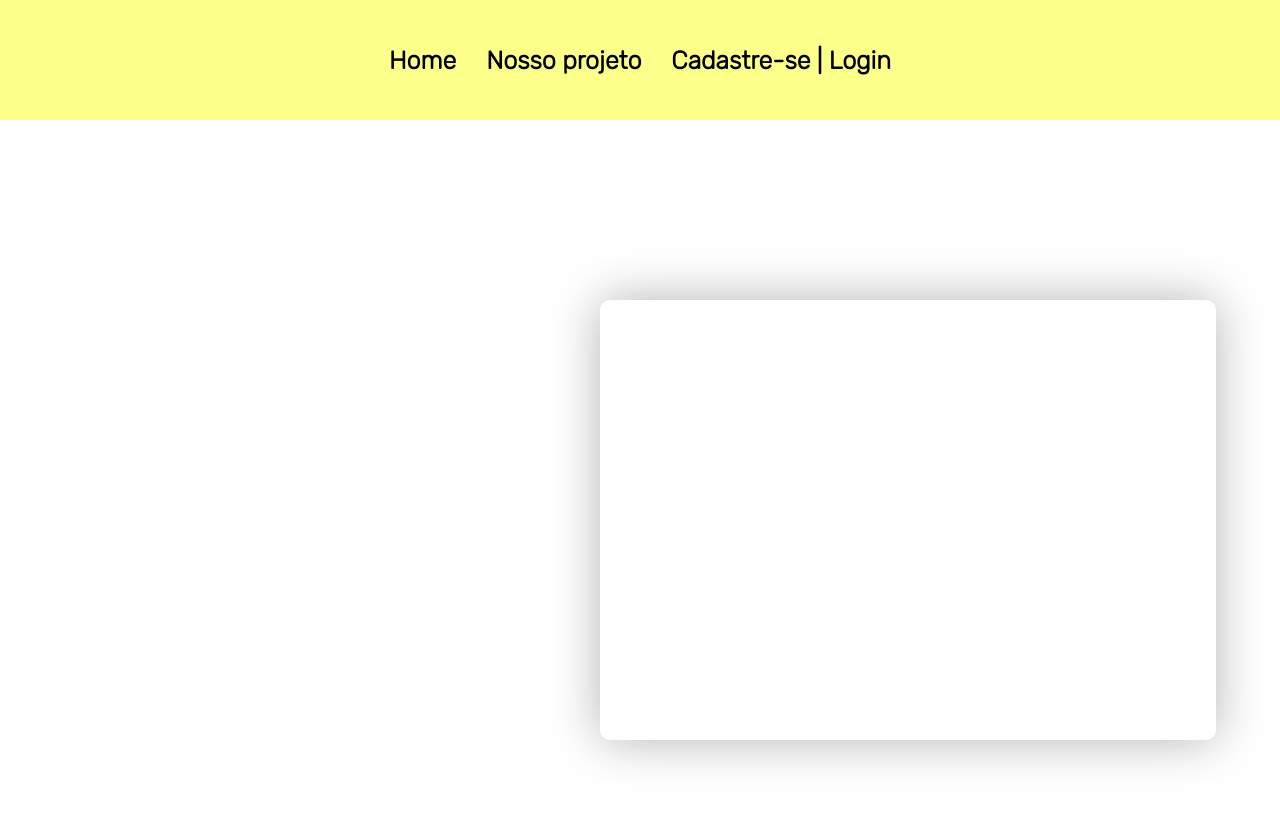
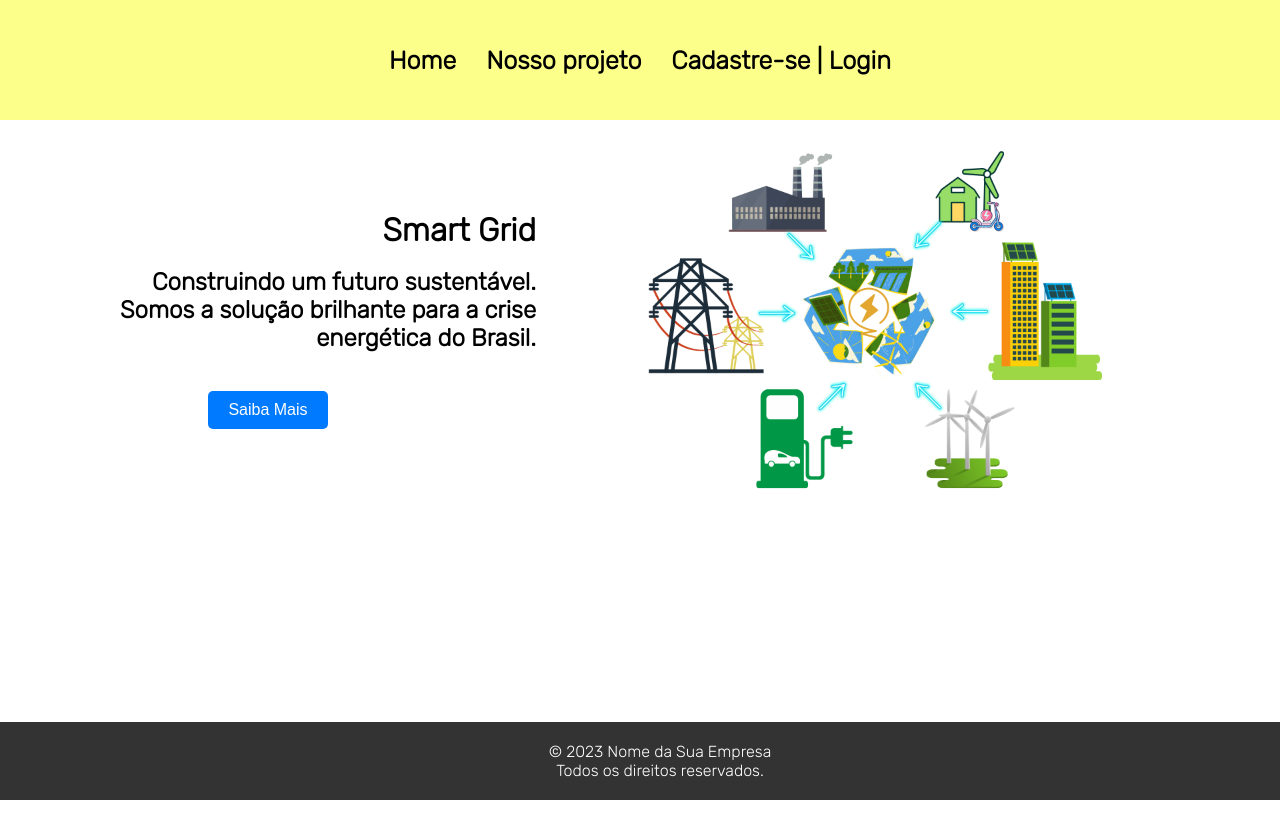
Before and after one commit to pbrnx/smart-grid, a React (Create React App) app: page / in a window 1280 px wide. Shown: the top 838 px of the page. After the commit the page ends 800 px from the top, so only its background shows below. Built offline with nearby package versions, Linux system fonts and the light colour scheme.

Commit message:
Esboço inicial da landing page e criação de componentes

```diff
--- a/public/index.html
+++ b/public/index.html
@@ -2,7 +2,7 @@
 <html lang="en">
   <head>
     <meta charset="utf-8" />
-    <link rel="icon" href="%PUBLIC_URL%/favicon.ico" />
+    <link rel="icon" href="../public/favicon.ico" />
     <meta name="viewport" content="width=device-width, initial-scale=1" />
     <meta name="theme-color" content="#000000" />
     <meta
--- a/src/App.js
+++ b/src/App.js
@@ -1,6 +1,7 @@
 import './App.css';
 import Cabecalho from './Cabecalho';
 import Landing from './Landing';
+import Rodape from './Rodape';
 
 
 function App() {
@@ -8,6 +9,7 @@ function App() {
     <>
     <Cabecalho></Cabecalho>
     <Landing></Landing>
+    <Rodape></Rodape>
     </>
   );
 }
--- a/src/Landing.css
+++ b/src/Landing.css
@@ -1,19 +1,56 @@
-/* ShadowBox.css */
+.box-container {
+  display: flex;
+  justify-content: flex-end; /* Alinhamento horizontal à direita */
+  align-items: center; /* Alinhamento vertical no centro */
+  flex-wrap: wrap; /* Permitir que os elementos quebrem para a próxima linha em telas menores */
+}
 
-.shadow-box-container {
-    display: flex;
-    justify-content: flex-end; /* Alinhamento horizontal à direita */
-    align-items: center; /* Alinhamento vertical no centro */
-    height: 100dvh; /* Altura total da viewport */
+.content {
+  flex: 1; /* Ocupa todo o espaço disponível à esquerda do elemento .box */
+}
 
+.box {
+  width: 50%;
+  min-width: 50%;
+  background-color: #fff;
+  border-radius: 10px;
+  padding: 20px;
+  margin-right: 5%; /* Distância à direita em relação à largura da viewport */
+}
+
+.titulo {
+  text-align: end;
+}
+
+.titulo2 {
+  text-align:end;
+  text-justify: ju;
+}
+
+.button-container {
+  text-align: center; /* Centralize o botão horizontalmente */
+  margin-top: 20px; /* Adicione margem acima do botão para separá-lo do texto (ajuste conforme necessário) */
+}
+
+.saiba-mais-button {
+  background-color: #007bff; /* Cor de fundo do botão (ajuste conforme necessário) */
+  color: #fff; /* Cor do texto do botão (ajuste conforme necessário) */
+  border: none;
+  padding: 10px 20px; /* Espaçamento interno do botão (ajuste conforme necessário) */
+  font-size: 16px; /* Tamanho da fonte (ajuste conforme necessário) */
+  cursor: pointer;
+  border-radius: 5px; /* Borda arredondada (ajuste conforme necessário) */
+}
+
+
+@media (max-width: 768px) {
+  .box-container {
+    flex-direction: column; /* Empilhe os elementos verticalmente em telas menores */
+    align-items: center; /* Centralize na vertical em telas menores */
   }
 
-  .shadow-box {
-    min-width: 45%;
-    height: 50%;
-    background-color: #fff;
-    border-radius: 10px;
-    box-shadow: 0px 0px 50px rgba(0, 0, 0, 0.3);
-    padding: 20px;
-    margin-right: 5%; /* Distância à direita em relação à largura da viewport */
+  .box {
+    width: 100%;
+    margin-right: 0; /* Remova a margem à direita em telas menores */
   }
+}
--- a/src/Landing.js
+++ b/src/Landing.js
@@ -1,13 +1,22 @@
-import './Landing.css'
+import React from 'react';
+import './Landing.css';
+import './images/index.png';
 
-function Landing(){
-    return(
-        <>
-    <div className="shadow-box-container">
-        <div className="shadow-box">
+function Landing() {
+  return (
+    <div className="box-container">
+      <div className="content">
+        <h1 className="titulo">Smart Grid</h1><br></br>
+        <h2 className="titulo2">Construindo um futuro sustentável. <br></br> Somos a solução brilhante para a crise energética do Brasil.</h2><br></br>
+
+        {/* Div que envolve o botão */}
+        <div className="button-container">
+          <button className="saiba-mais-button">Saiba Mais</button>
         </div>
+      </div>
+      <img className="box" src={require('./images/index.png')} alt="Imagem Smart Grid" />
     </div>
-        </>
-    )
+  );
 }
+
 export default Landing;
--- /dev/null
+++ b/src/Rodape.css
@@ -0,0 +1,21 @@
+/* Footer.css */
+/* Footer.css */
+
+.footer-container {
+  background-color: #333;
+  color: #fff;
+  padding: 20px;
+  text-align: center;
+  position: fixed; /* Make the footer stay fixed at the bottom */
+  bottom: 0; /* Position it at the bottom of the viewport */
+  width: 100%; /* Full width */
+}
+
+
+  .footer-content {
+    display: flex;
+    flex-direction: column;
+    align-items: center;
+  }
+
+  /* Estilize o texto do rodapé conforme necessário */
--- /dev/null
+++ b/src/Rodape.js
@@ -0,0 +1,17 @@
+import React from 'react';
+import './Rodape.css';
+
+function Rodape() {
+  return (
+
+    <footer className="footer-container">
+      <div className="footer-content">
+        <p>&copy; 2023 Nome da Sua Empresa</p>
+        <p>Todos os direitos reservados.</p>
+      </div>
+    </footer>
+  );
+
+}
+
+export default Rodape;
```
Also changed, not shown: src/images/index.png (added), 1 other file (tests, documents, lock files or other folders).
